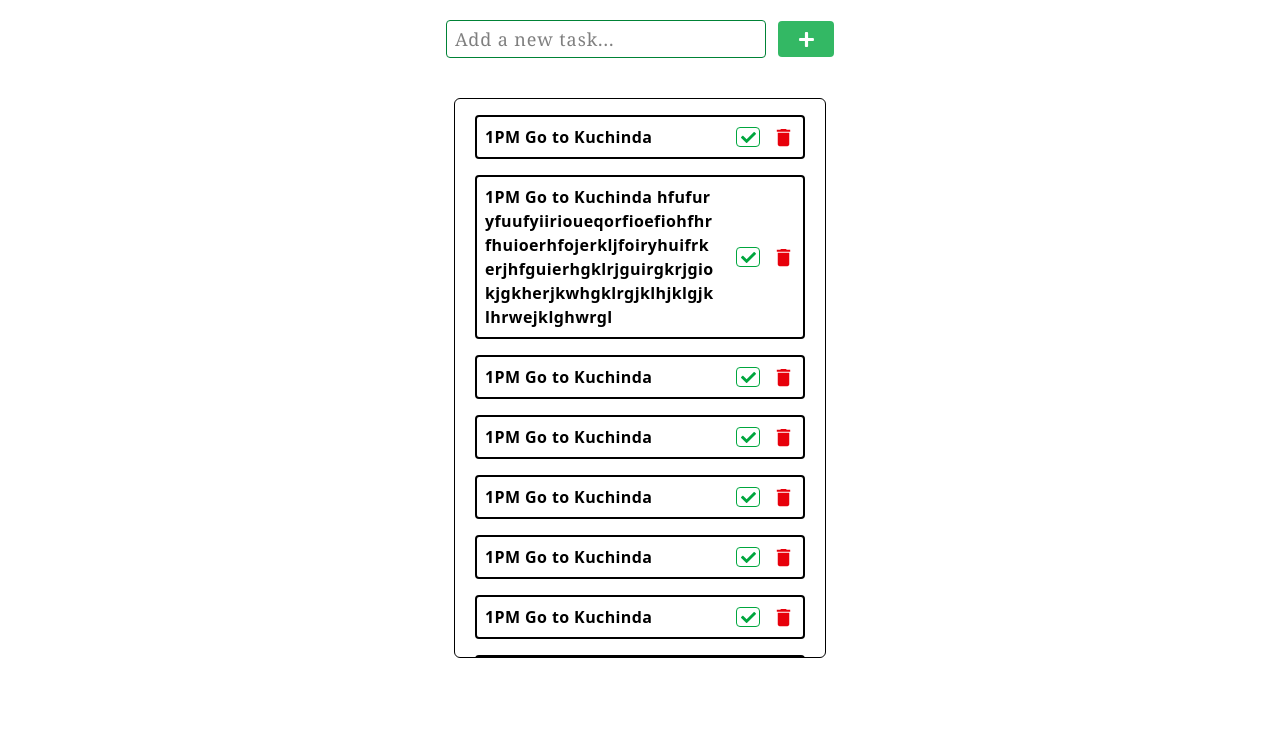
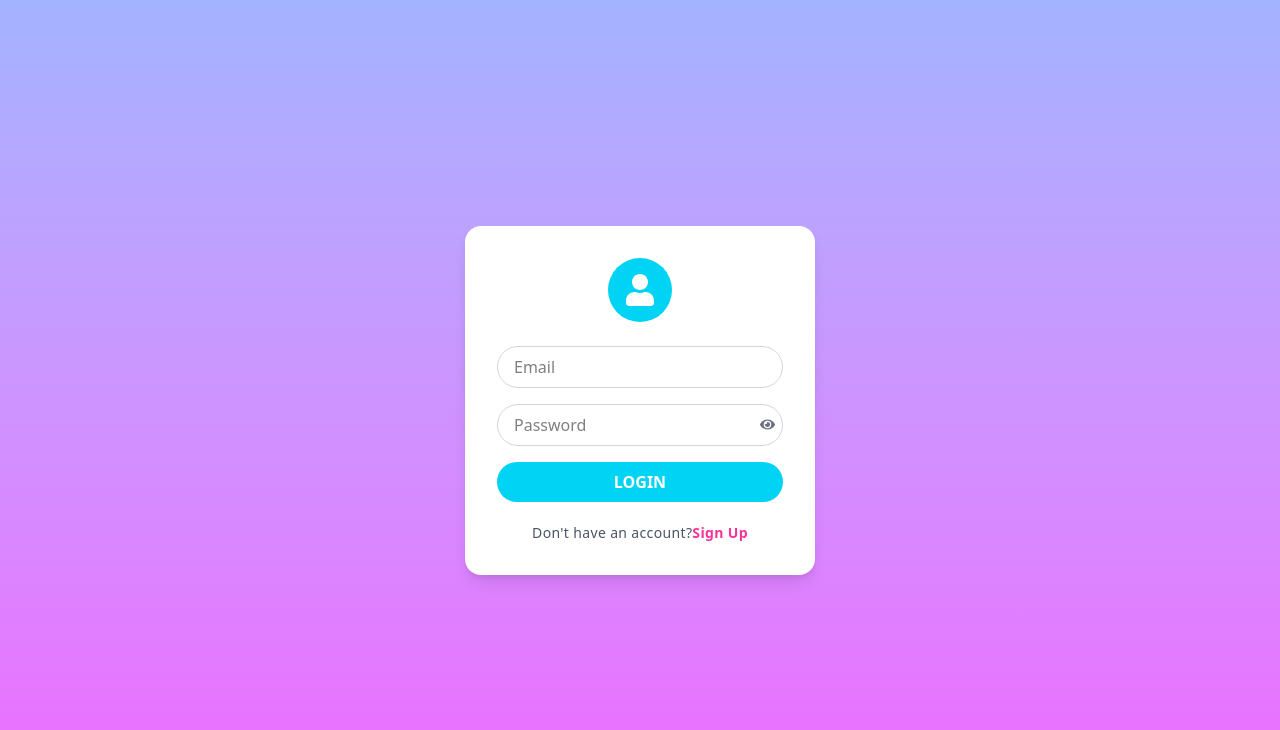
Before and after one commit to merupeshpradhan/ToDo-FullStack, a React (Vite) app in the folder Frontend/: page / in a window 1280 px wide. Shown: the top 730 px of the page. Built offline with nearby package versions, Linux system fonts and the light colour scheme.

Commit message:
This project now fully complete now little work is neded only little in frontedn for style or design

```diff
--- a/Frontend/src/App.jsx
+++ b/Frontend/src/App.jsx
@@ -7,9 +7,9 @@ function App() {
   return (
     <div>
       <Routes>
-        <Route path="/" element={<TodoList />} />
+        <Route path="/todos" element={<TodoList />} />
         <Route path="/signup" element={<Signup />} />
-        <Route path="/login" element={<Login />} />
+        <Route path="/" element={<Login />} />
       </Routes>
     </div>
   );
--- a/Frontend/src/components/Input/TodoInput.jsx
+++ b/Frontend/src/components/CreateTodo/TodoInput.jsx
@@ -16,9 +16,13 @@ function TodoInput() {
     const toastId = toast.loading("Creating To-Do...");
 
     try {
-      const res = await axios.post("http://localhost:4000/api/v1/users/to-do", {
-        inputData,
-      });
+      const res = await axios.post(
+        "http://localhost:4000/api/v1/todo",
+        {
+          title: inputData,
+        },
+        { withCredentials: true }
+      );
       console.log("To-Do Created successfully!", res.data);
 
       toast.update(toastId, {
--- a/Frontend/src/main.jsx
+++ b/Frontend/src/main.jsx
@@ -6,10 +6,8 @@ import { BrowserRouter } from "react-router-dom";
 import { ToastContainer } from "react-toastify";
 
 createRoot(document.getElementById("root")).render(
-  <StrictMode>
-    <BrowserRouter>
-      <App />
-      <ToastContainer />
-    </BrowserRouter>
-  </StrictMode>
+  <BrowserRouter>
+    <App />
+    <ToastContainer />
+  </BrowserRouter>
 );
--- a/Frontend/src/pages/Home/TodoList.jsx
+++ b/Frontend/src/pages/Home/TodoList.jsx
@@ -1,24 +1,85 @@
-import { useState } from "react";
+import { useEffect, useState } from "react";
 import { FaCheck } from "react-icons/fa";
-import TodoInput from "../../components/Input/TodoInput";
+import TodoInput from "../../components/CreateTodo/TodoInput";
 import { MdDelete } from "react-icons/md";
 import axios from "axios";
 import { toast } from "react-toastify";
+import { useNavigate } from "react-router-dom";
 
 function TodoList() {
   const [loading, setLoading] = useState(false);
-  const userId = "123";
-  const toDoListId = "456";
+  const [Todos, setTodos] = useState([]);
+  const navigate = useNavigate();
+  const [checkedTodos, setCheckedTodos] = useState({});
 
-  const deleteTodo = async (e) => {
-    e.preventDefault();
+  useEffect(() => {
+    const fetchTodo = async () => {
+      const toastId = toast.loading("Fetching To-Do...");
 
+      try {
+        const token = localStorage.getItem("accessToken");
+        if (!token) {
+          toast.error("Please log in first!");
+          navigate("/");
+          return;
+        }
+
+        const res = await axios.get("http://localhost:4000/api/v1/todo", {
+          headers: {
+            Authorization: `Bearer ${token}`,
+          },
+          withCredentials: true,
+        });
+        console.log("All Todo", res);
+
+        if (res.data.data) {
+          setTodos(res.data.data);
+        } else {
+          setTodos([]);
+        }
+
+        toast.update(toastId, {
+          render: "Fetched To-Do successfully!",
+          type: "success",
+          isLoading: false,
+          autoClose: 2000,
+        });
+      } catch (error) {
+        console.log("Failed to get To-Do", error);
+        toast.update(toastId, {
+          render: "Failed to get To-Do",
+          type: "error",
+          isLoading: false,
+          autoClose: 2000,
+        });
+      }
+    };
+
+    fetchTodo();
+  }, []);
+
+  const toggleCheck = (id) => {
+    setCheckedTodos((prev) => ({
+      ...prev,
+      [id]: !prev[id], // toggle true/false
+    }));
+  };
+
+  const deleteTodo = async (todoId) => {
     // create a loading toast
     const toastId = toast.loading("Deleting To-Do...");
 
+    const token = localStorage.getItem("accessToken");
+
     try {
       const res = await axios.delete(
-        `http://localhost:4000/api/v1/user/${userId}/${toDoListId}`
+        `http://localhost:4000/api/v1/todo/${todoId}`,
+        {
+          headers: {
+            Authorization: `Bearer ${token}`,
+          },
+          withCredentials: true,
+        }
       );
 
       console.log("To-Do list deleted successfully", res.data);
@@ -29,6 +90,9 @@ function TodoList() {
         isLoading: false,
         autoClose: 2000,
       });
+
+      // remove from UI
+      setTodos((prev) => prev.filter((todo) => todo._id !== todoId));
     } catch (error) {
       console.log("Delete failed:", error);
 
@@ -40,143 +104,70 @@ function TodoList() {
       });
     }
   };
+
+  const handleLogout = async (e) => {
+    const toastId = toast.loading("Logging out");
+    try {
+      const res = await axios.post(
+        "http://localhost:4000/api/v1/users/logout",
+        {},
+        { withCredentials: true }
+      );
+      toast.update(toastId, {
+        render: "Logged out successfully!",
+        type: "success",
+        isLoading: false,
+        autoClose: 2000,
+      });
+
+      navigate("/");
+    } catch (error) {
+      console.log("Logout failed:", error);
+      toast.update(toastId, {
+        render: "Faild to get Logout",
+        type: "error",
+        isLoading: false,
+        autoClose: 2000,
+      });
+    }
+  };
   return (
     <div className="p-5 flex flex-col items-center">
-      <div className="flex justify-center">
+      <div className="flex justify-center items-center flex-col">
         <TodoInput />
+        <button
+          onClick={handleLogout}
+          className="mt-5 py-1 border border-red-500 w-[20%] hover:bg-red-700 cursor-pointer hover:text-white tracking-wider font-semibold rounded-sm"
+        >
+          Logout
+        </button>
       </div>
       <div className="mt-10 w-[30%] h-[70vh] border rounded-md overflow-y-auto ">
+        {Todos.map((todo) => (
           <div className="border-2 p-2 rounded-sm flex items-center justify-between gap-5 my-4 mx-5">
             <h1 className="text-md tracking-wide font-semibold break-all">
-            1PM Go to Kuchinda
+              {todo.title}
             </h1>
             <div className="flex items-center gap-3">
-            <div className="border w-6 h-5 text-green-600 flex items-center justify-center rounded cursor-pointer">
-              <FaCheck size={15} />
+              <div
+                className={`border w-5 h-5 flex items-center justify-center rounded cursor-pointer ${
+                  checkedTodos[todo._id]
+                    ? "bg-green-600 text-white"
+                    : "text-green-600"
+                }`}
+                onClick={() => toggleCheck(todo._id)}
+              >
+                {checkedTodos[todo._id] && <FaCheck size={13} />}
               </div>
-            <div onClick={deleteTodo} className="text-red-600 cursor-pointer">
+              <div
+                onClick={() => deleteTodo(todo._id)}
+                className="text-red-600 cursor-pointer"
+              >
                 <MdDelete size={23} />
               </div>
             </div>
           </div>
-        <div className="border-2 p-2 rounded-sm flex items-center justify-between gap-5 my-4 mx-5">
-          <h1 className="text-md tracking-wide font-semibold break-all">
-            1PM Go to Kuchinda
-            hfufuryfuufyiirioueqorfioefiohfhrfhuioerhfojerkljfoiryhuifrkerjhfguierhgklrjguirgkrjgiokjgkherjkwhgklrgjklhjklgjklhrwejklghwrgl
-          </h1>
-          <div className="flex items-center gap-3">
-            <div className="border w-6 h-5 text-green-600 flex items-center justify-center rounded cursor-pointer">
-              <FaCheck size={15} />
-            </div>
-            <div onClick={deleteTodo} className="text-red-600 cursor-pointer">
-              <MdDelete size={23} />
-            </div>
-          </div>
-        </div>
-        <div className="border-2 p-2 rounded-sm flex items-center justify-between gap-5 my-4 mx-5">
-          <h1 className="text-md tracking-wide font-semibold break-all">
-            1PM Go to Kuchinda
-          </h1>
-          <div className="flex items-center gap-3">
-            <div className="border w-6 h-5 text-green-600 flex items-center justify-center rounded cursor-pointer">
-              <FaCheck size={15} />
-            </div>
-            <div onClick={deleteTodo} className="text-red-600 cursor-pointer">
-              <MdDelete size={23} />
-            </div>
-          </div>
-        </div>
-        <div className="border-2 p-2 rounded-sm flex items-center justify-between gap-5 my-4 mx-5">
-          <h1 className="text-md tracking-wide font-semibold break-all">
-            1PM Go to Kuchinda
-          </h1>
-          <div className="flex items-center gap-3">
-            <div className="border w-6 h-5 text-green-600 flex items-center justify-center rounded cursor-pointer">
-              <FaCheck size={15} />
-            </div>
-            <div onClick={deleteTodo} className="text-red-600 cursor-pointer">
-              <MdDelete size={23} />
-            </div>
-          </div>
-        </div>
-        <div className="border-2 p-2 rounded-sm flex items-center justify-between gap-5 my-4 mx-5">
-          <h1 className="text-md tracking-wide font-semibold break-all">
-            1PM Go to Kuchinda
-          </h1>
-          <div className="flex items-center gap-3">
-            <div className="border w-6 h-5 text-green-600 flex items-center justify-center rounded cursor-pointer">
-              <FaCheck size={15} />
-            </div>
-            <div onClick={deleteTodo} className="text-red-600 cursor-pointer">
-              <MdDelete size={23} />
-            </div>
-          </div>
-        </div>
-        <div className="border-2 p-2 rounded-sm flex items-center justify-between gap-5 my-4 mx-5">
-          <h1 className="text-md tracking-wide font-semibold break-all">
-            1PM Go to Kuchinda
-          </h1>
-          <div className="flex items-center gap-3">
-            <div className="border w-6 h-5 text-green-600 flex items-center justify-center rounded cursor-pointer">
-              <FaCheck size={15} />
-            </div>
-            <div onClick={deleteTodo} className="text-red-600 cursor-pointer">
-              <MdDelete size={23} />
-            </div>
-          </div>
-        </div>
-        <div className="border-2 p-2 rounded-sm flex items-center justify-between gap-5 my-4 mx-5">
-          <h1 className="text-md tracking-wide font-semibold break-all">
-            1PM Go to Kuchinda
-          </h1>
-          <div className="flex items-center gap-3">
-            <div className="border w-6 h-5 text-green-600 flex items-center justify-center rounded cursor-pointer">
-              <FaCheck size={15} />
-            </div>
-            <div onClick={deleteTodo} className="text-red-600 cursor-pointer">
-              <MdDelete size={23} />
-            </div>
-          </div>
-        </div>
-        <div className="border-2 p-2 rounded-sm flex items-center justify-between gap-5 my-4 mx-5">
-          <h1 className="text-md tracking-wide font-semibold break-all">
-            1PM Go to Kuchinda
-          </h1>
-          <div className="flex items-center gap-3">
-            <div className="border w-6 h-5 text-green-600 flex items-center justify-center rounded cursor-pointer">
-              <FaCheck size={15} />
-            </div>
-            <div onClick={deleteTodo} className="text-red-600 cursor-pointer">
-              <MdDelete size={23} />
-            </div>
-          </div>
-        </div>
-        <div className="border-2 p-2 rounded-sm flex items-center justify-between gap-5 my-4 mx-5">
-          <h1 className="text-md tracking-wide font-semibold break-all">
-            1PM Go to Kuchinda
-          </h1>
-          <div className="flex items-center gap-3">
-            <div className="border w-6 h-5 text-green-600 flex items-center justify-center rounded cursor-pointer">
-              <FaCheck size={15} />
-            </div>
-            <div onClick={deleteTodo} className="text-red-600 cursor-pointer">
-              <MdDelete size={23} />
-            </div>
-          </div>
-        </div>
-        <div className="border-2 p-2 rounded-sm flex items-center justify-between gap-5 my-4 mx-5">
-          <h1 className="text-md tracking-wide font-semibold break-all">
-            1PM Go to Kuchinda
-          </h1>
-          <div className="flex items-center gap-3">
-            <div className="border w-6 h-5 text-green-600 flex items-center justify-center rounded cursor-pointer">
-              <FaCheck size={15} />
-            </div>
-            <div onClick={deleteTodo} className="text-red-600 cursor-pointer">
-              <MdDelete size={23} />
-            </div>
-          </div>
-        </div>
+        ))}
       </div>
     </div>
   );
--- a/Frontend/src/pages/Login/Login.jsx
+++ b/Frontend/src/pages/Login/Login.jsx
@@ -27,6 +27,11 @@ function Login() {
 
       console.log("Login successfully!", res.data);
 
+      const userData = res.data.data;
+      const accessToken = res.data?.accessToken;
+      localStorage.setItem("user", JSON.stringify(userData));
+      localStorage.setItem("accessToken", accessToken);
+
       toast.update(toastId, {
         render: "Wellcome to To-Do.",
         type: "success",
@@ -36,8 +41,8 @@ function Login() {
 
       setEmail("");
       setPassword("");
-      setShowPassword("");
-      navigate("/");
+      setShowPassword(false);
+      navigate("/todos");
     } catch (error) {
       console.log("Login failed.", error);
 
@@ -47,15 +52,14 @@ function Login() {
         isLoading: false,
         autoClose: 2000,
       });
-      setEmail("");
-      setPassword("");
-      setShowPassword("");
     }
   };
 
   return (
-    <div className="flex items-center justify-center min-h-screen bg-linear-to-t from-fuchsia-400 to-indigo-300
-">
+    <div
+      className="flex items-center justify-center min-h-screen bg-linear-to-t from-fuchsia-400 to-indigo-300
+"
+    >
       <div className="bg-white p-8 rounded-2xl shadow-lg w-[350px]">
         {/* Top Icon */}
         <div className="flex justify-center mb-6">
--- a/Frontend/src/pages/Signup/Signup.jsx
+++ b/Frontend/src/pages/Signup/Signup.jsx
@@ -38,7 +38,7 @@ function Signup() {
       setUserName("");
       setEmail("");
       setPassword("");
-      navigate("/login");
+      navigate("/");
     } catch (error) {
       console.log("for Signup somthing went wrong.", error);
       toast.update(toastId, {
@@ -109,7 +109,7 @@ function Signup() {
         <p className="text-center text-gray-600 mt-3 md:mt-5 text-[14px] tracking-wide">
           Already have an account?{" "}
           <Link
-            to="/login"
+            to="/"
             className="text-green-500 md:font-semibold hover:underline"
           >
             Login
```
Also changed, not shown: 2 other files (tests, documents, lock files or other folders). Lines whose indentation alone changed are shown as unchanged.
